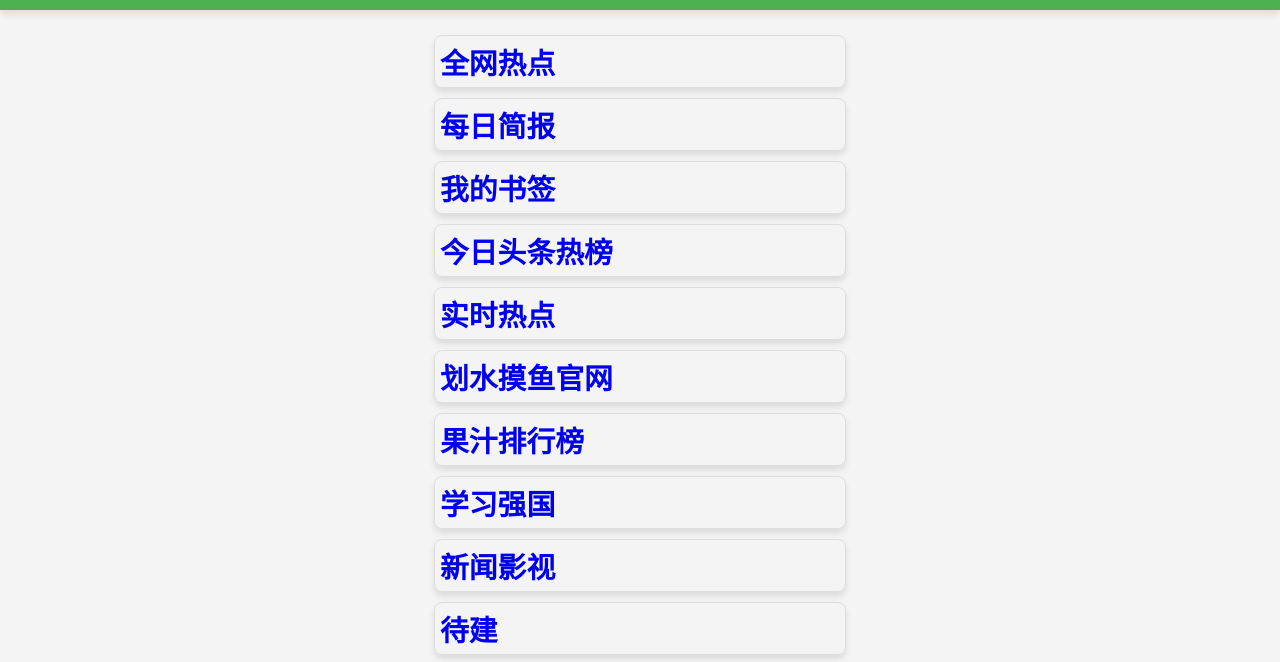
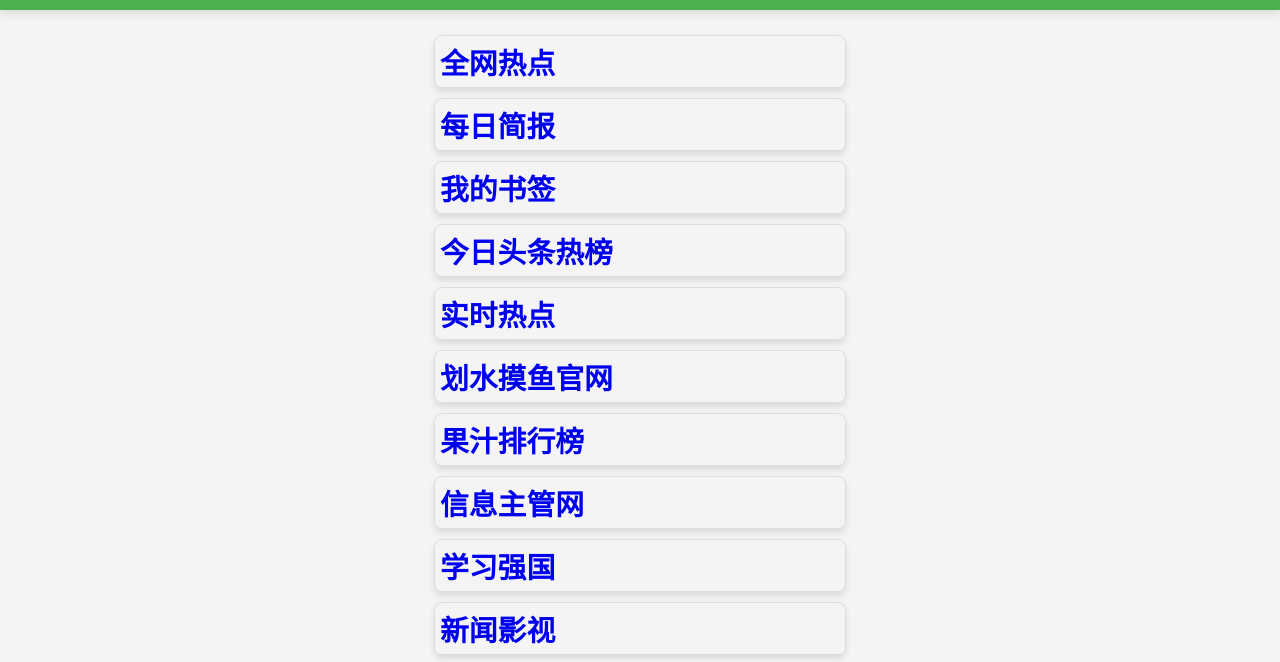
Before and after one commit to baoge6789/baoge6789github.io, a plain HTML site: page index.html in a window 1280 px wide. Shown: the part 112-774 px from the top of the page. Drawn offline with Linux system fonts and the light colour scheme.

Commit message:
Update index.html

```diff
--- a/index.html
+++ b/index.html
@@ -119,7 +119,9 @@
             <h2><a href="http://guozhivip.com/rank/" target="_blank">果汁排行榜</a></h2>
        </div>
 
-
+        <div class="news-card">
+            <h2><a href="https://www.cio360.net/" target="_blank">信息主管网</a></h2>
+       </div>
 
 
 
@@ -134,7 +136,7 @@
         </div>
 
 <div class="news-card">
-            <h2><a href="https://" target="_blank">待建</a></h2>
+            <h2><a href="https://cryptosavingexpert.com/news" target="_blank">加密储蓄</a></h2>
 
         </div>
 
```
